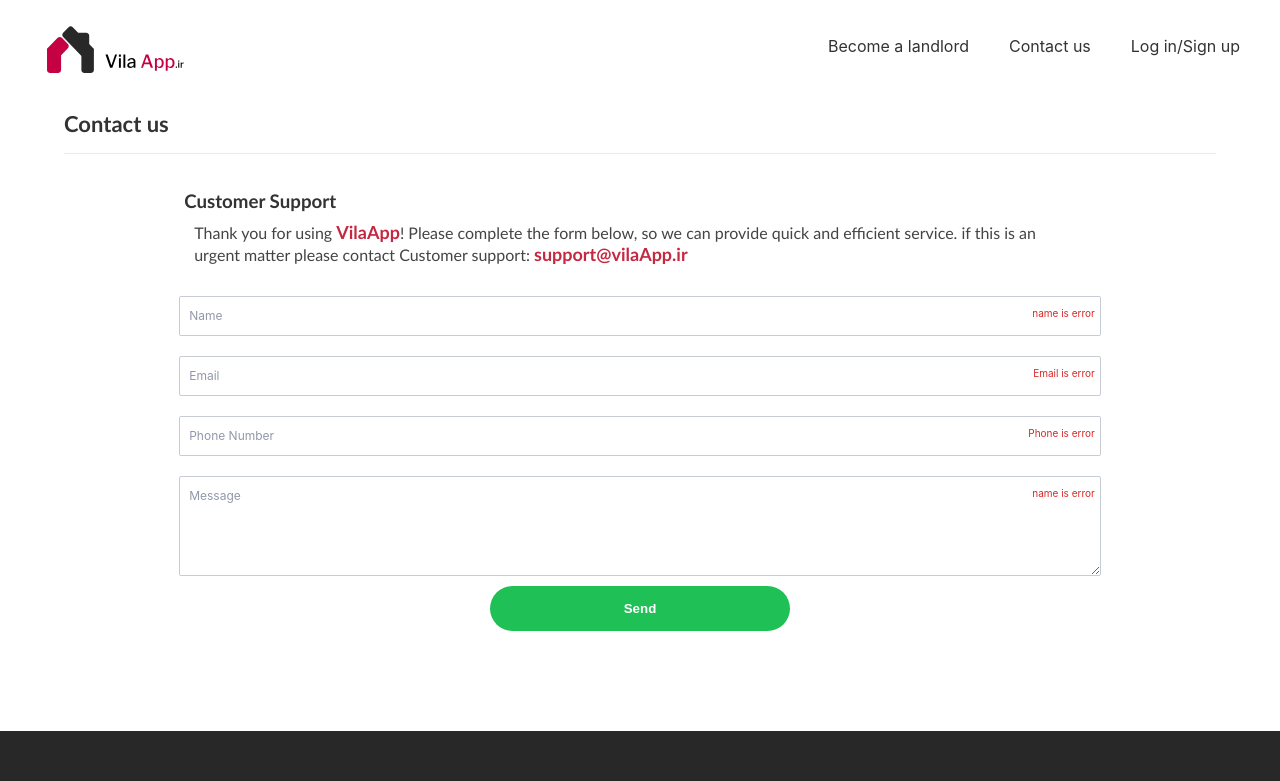
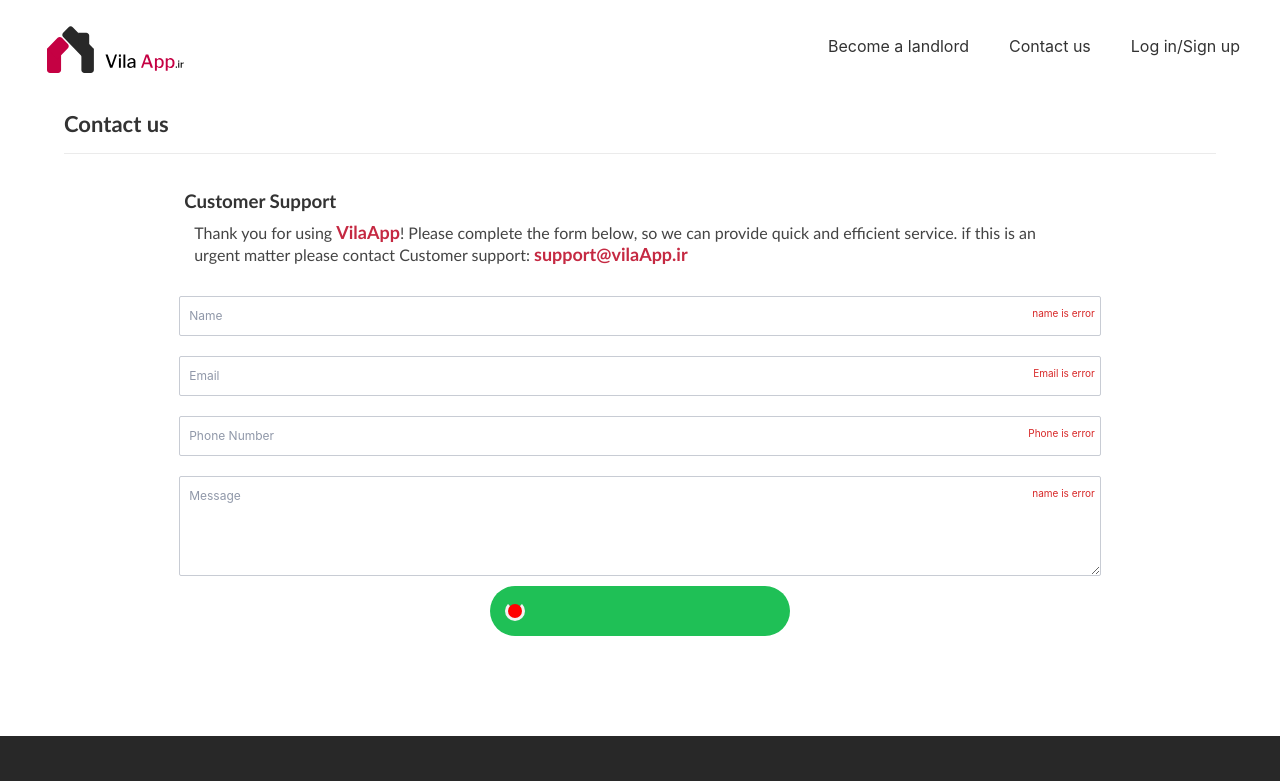
Before and after one commit to arasico/vilaapp, a React (Create React App) app: page /contact-us in a window 1280 px wide. Shown: the top 781 px of the page. Built offline with nearby package versions, Linux system fonts and the light colour scheme.

Commit message:
loading is added

```diff
--- a/src/en/components/Button/Button.css
+++ b/src/en/components/Button/Button.css
@@ -9,3 +9,81 @@
     transition: all .2s linear;
 
 }
+
+.loader {
+    border: 3px solid #f3f3f3; /* Light grey */
+    border-top: 3px solid rgb(31, 192, 86); /* Blue */
+    border-radius: 50%;
+    width: 20px;
+    height: 20px;
+    animation: spin 1s linear infinite;
+    text-align: center;
+    background-color: red;
+
+  }
+
+  @keyframes spin {
+    0% { transform: rotate(0deg); }
+    100% { transform: rotate(360deg); }
+  }
+
+
+
+
+  .lds-ellipsis {
+    position: relative;
+    width: 20px;
+    height: 20px;
+      vertical-align: middle;
+    text-align: center;
+  }
+  .lds-ellipsis div {
+    position: absolute;
+    width: 11px;
+    height: 11px;
+    border-radius: 50%;
+    background: #fff;
+    animation-timing-function: cubic-bezier(0, 1, 1, 0);
+    vertical-align: middle;
+    text-align: center;
+  }
+  .lds-ellipsis div:nth-child(1) {
+    left: 6px;
+    animation: lds-ellipsis1 0.6s infinite;
+  }
+  .lds-ellipsis div:nth-child(2) {
+    left: 6px;
+    animation: lds-ellipsis2 0.6s infinite;
+  }
+  .lds-ellipsis div:nth-child(3) {
+    left: 26px;
+    animation: lds-ellipsis2 0.6s infinite;
+  }
+  .lds-ellipsis div:nth-child(4) {
+    left: 45px;
+    animation: lds-ellipsis3 0.6s infinite;
+  }
+  @keyframes lds-ellipsis1 {
+    0% {
+      transform: scale(0);
+    }
+    100% {
+      transform: scale(1);
+    }
+  }
+  @keyframes lds-ellipsis3 {
+    0% {
+      transform: scale(1);
+    }
+    100% {
+      transform: scale(0);
+    }
+  }
+  @keyframes lds-ellipsis2 {
+    0% {
+      transform: translate(0, 0);
+    }
+    100% {
+      transform: translate(19px, 0);
+    }
+  }
--- a/src/en/components/Button/Button.js
+++ b/src/en/components/Button/Button.js
@@ -7,8 +7,9 @@ const button = (props) => (
         <button className="button-style"
                 onClick={props.click}
                 style={{backgroundColor : props.bgcolor , ':hover' : {backgroundColor : props.hoverbgcolor}} } >
-               {props.isLoading ? (
-                    'loading'
+               {!props.isLoading ? (
+                   <div className="loader"></div>
+
                ) : (
 
                     props.title
```
